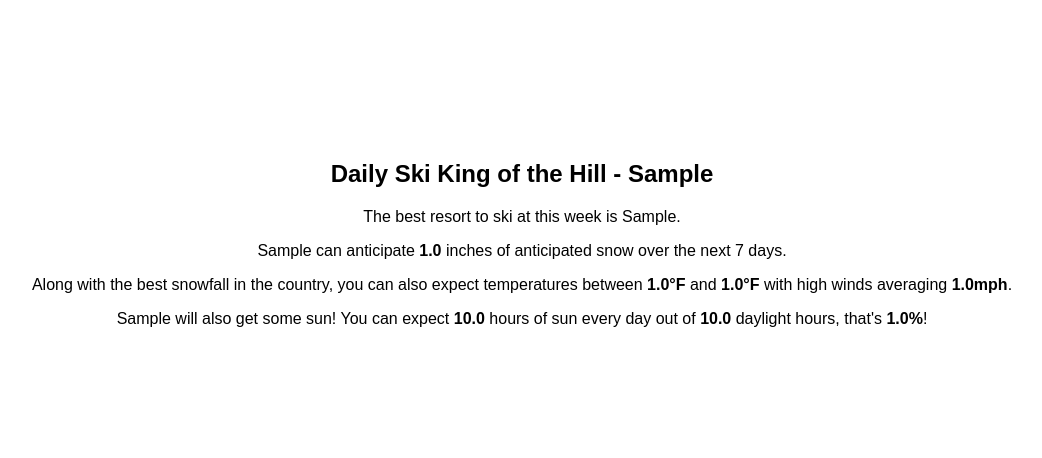
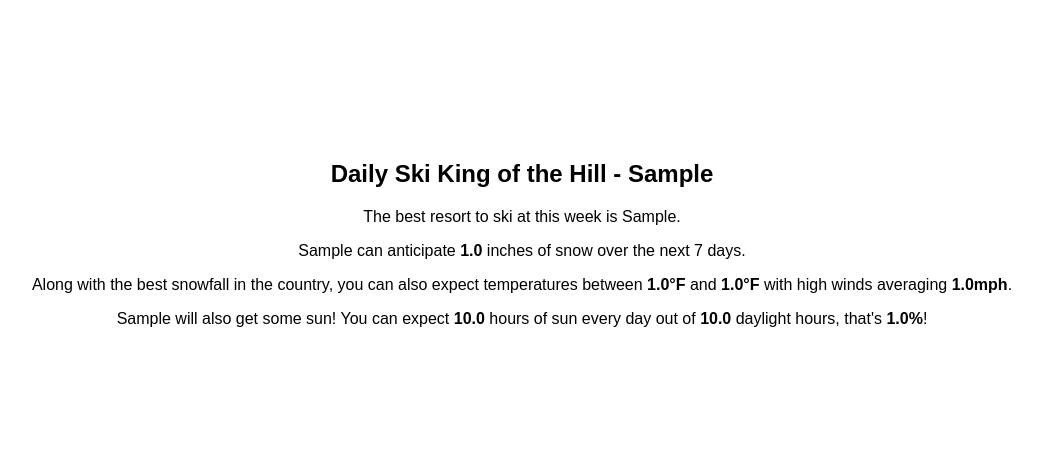
Before and after one commit to rymurray1/ski_area_snow_report, a Flask app: page / in a window 1280 px wide. Shown: the top 458 px of the page, without its empty margins (118-1160 px from the left). Run offline with Flask 3, Linux system fonts and the light colour scheme; tables that the repository leaves empty hold one stand-in row (values such as "Sample post"); parts of the project's set-up code (start-up, migrations or seed data) failed here and were passed over.

Commit message:
fixed verbiage in display

```diff
--- a/templates/index.html
+++ b/templates/index.html
@@ -9,7 +9,7 @@
 <h2>Daily Ski King of the Hill - {{ resort }}</h2>
 <body>
     <p>The best resort to ski at this week is {{ resort }}.</p>
-    <p>{{ resort }} can anticipate <strong>{{ snowfall }}</strong> inches of anticipated snow over the next 7 days.</p>
+    <p>{{ resort }} can anticipate <strong>{{ snowfall }}</strong> inches of snow over the next 7 days.</p>
     <p>Along with the best snowfall in the country, you can also expect temperatures between <strong>{{ min_temp }}&deg;F</strong> and <strong>{{ max_temp }}&deg;F</strong> with high winds averaging <strong>{{ max_wind}}mph</strong>.</p>
     <p>{{ resort }} will also get some sun! You can expect <strong>{{ sunshine_hours }}</strong> hours of sun every day out of <strong>{{ daylight_hours }}</strong> daylight hours, that's <strong>{{ percent_sunny }}%</strong>!</p>
     <footer>
```
